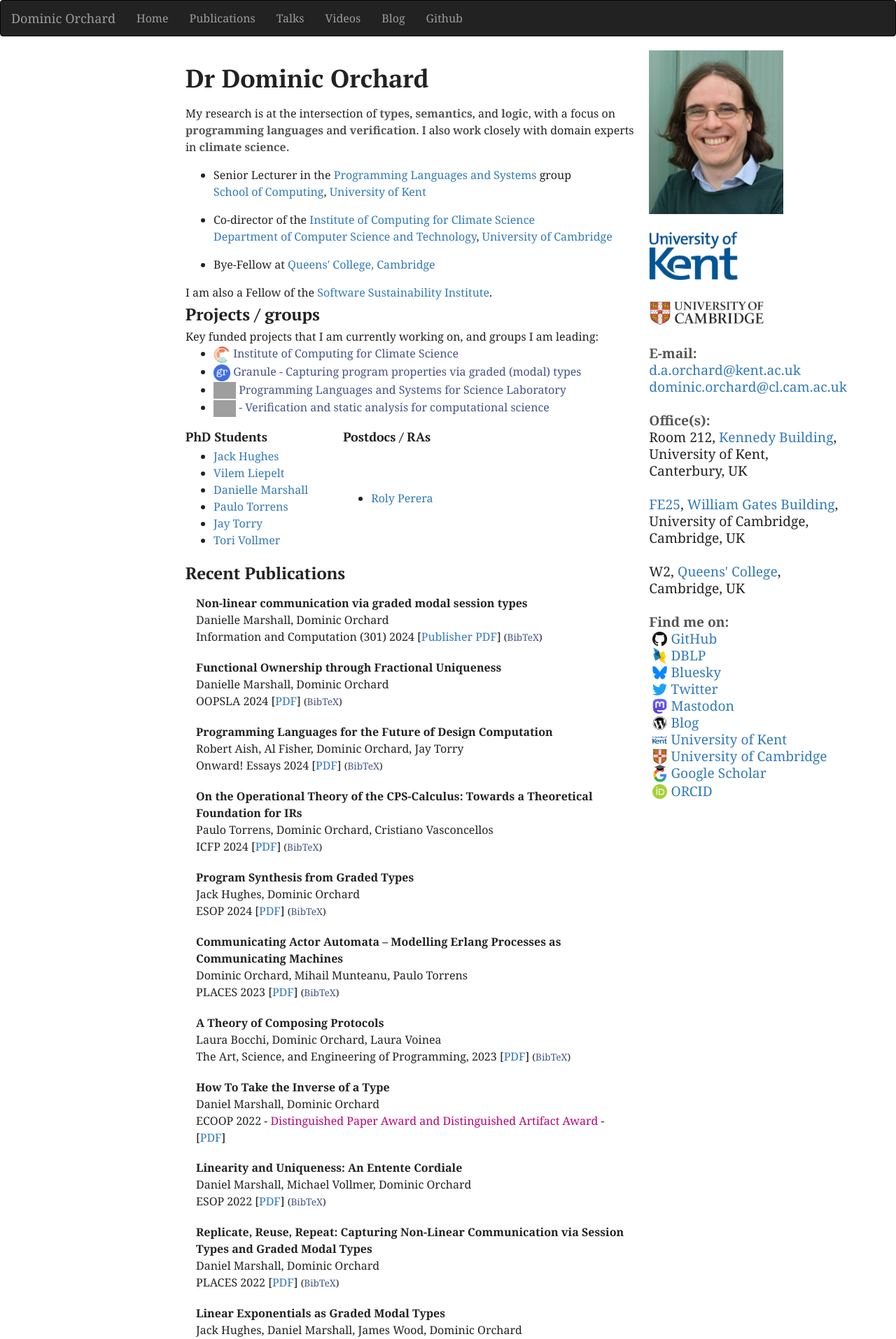
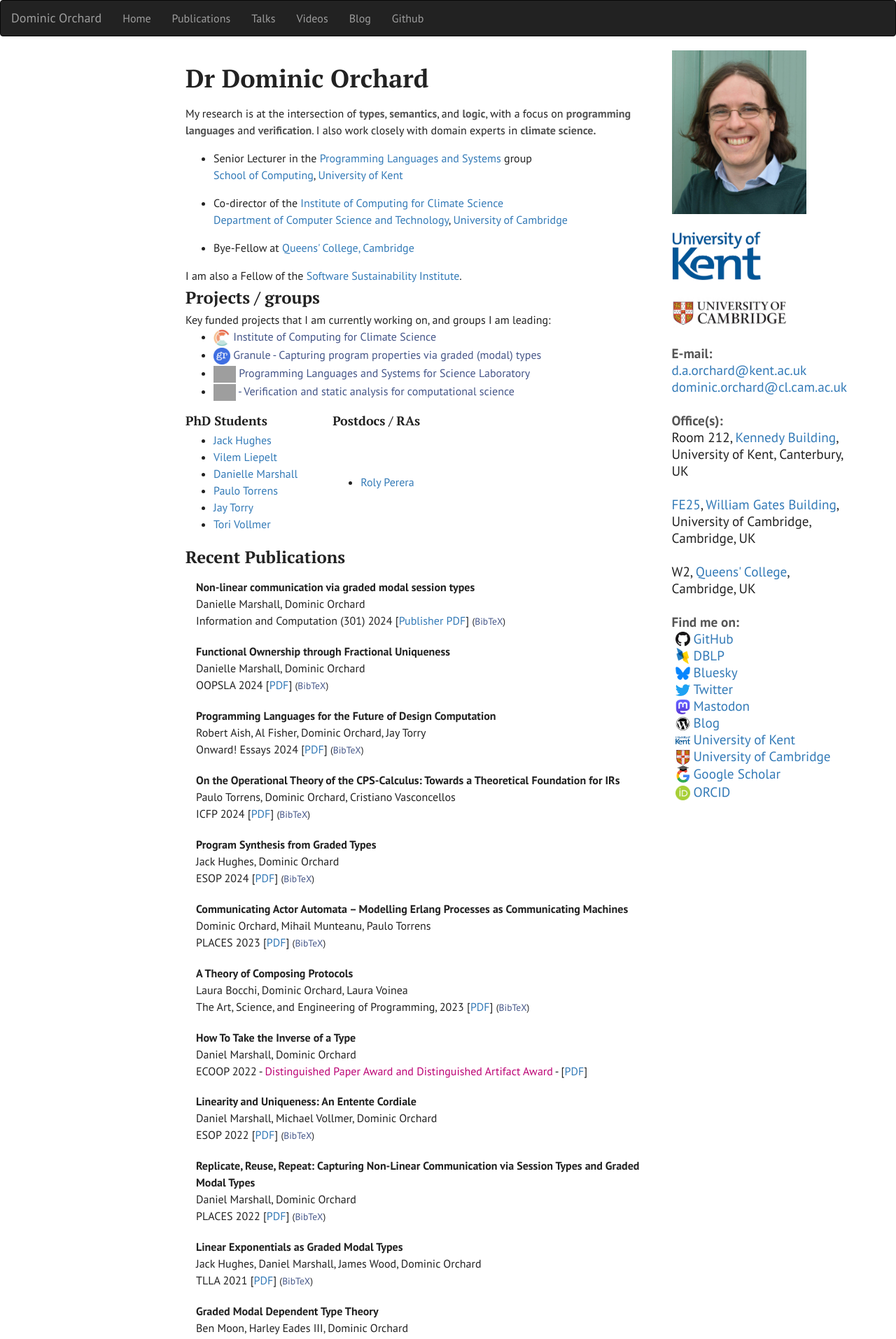
Before and after one commit to dorchard/dorchard.github.io, a Jekyll site: the page built from index.html, in a window 1280 px wide. Shown: the top 1914 px of the page at 70% size. Built offline with Jekyll 4.4.1, drawn with Linux system fonts in a browser that asks for light colours; grey boxes are pictures that could not be loaded.

Commit message:
Update main.css

```diff
--- a/assets/main.css
+++ b/assets/main.css
@@ -11,7 +11,7 @@ h3, h4 {
 }
 
 body {
-  font-family: Georgia, Times, "Times New Roman", serif;
+  font-family: "PT Sans", "Helvetica Neue", Helvetica, Arial, sans-serif;
   font-weight: regular;
   font-size: 12pt;
   line-height: 1.5em;
```
